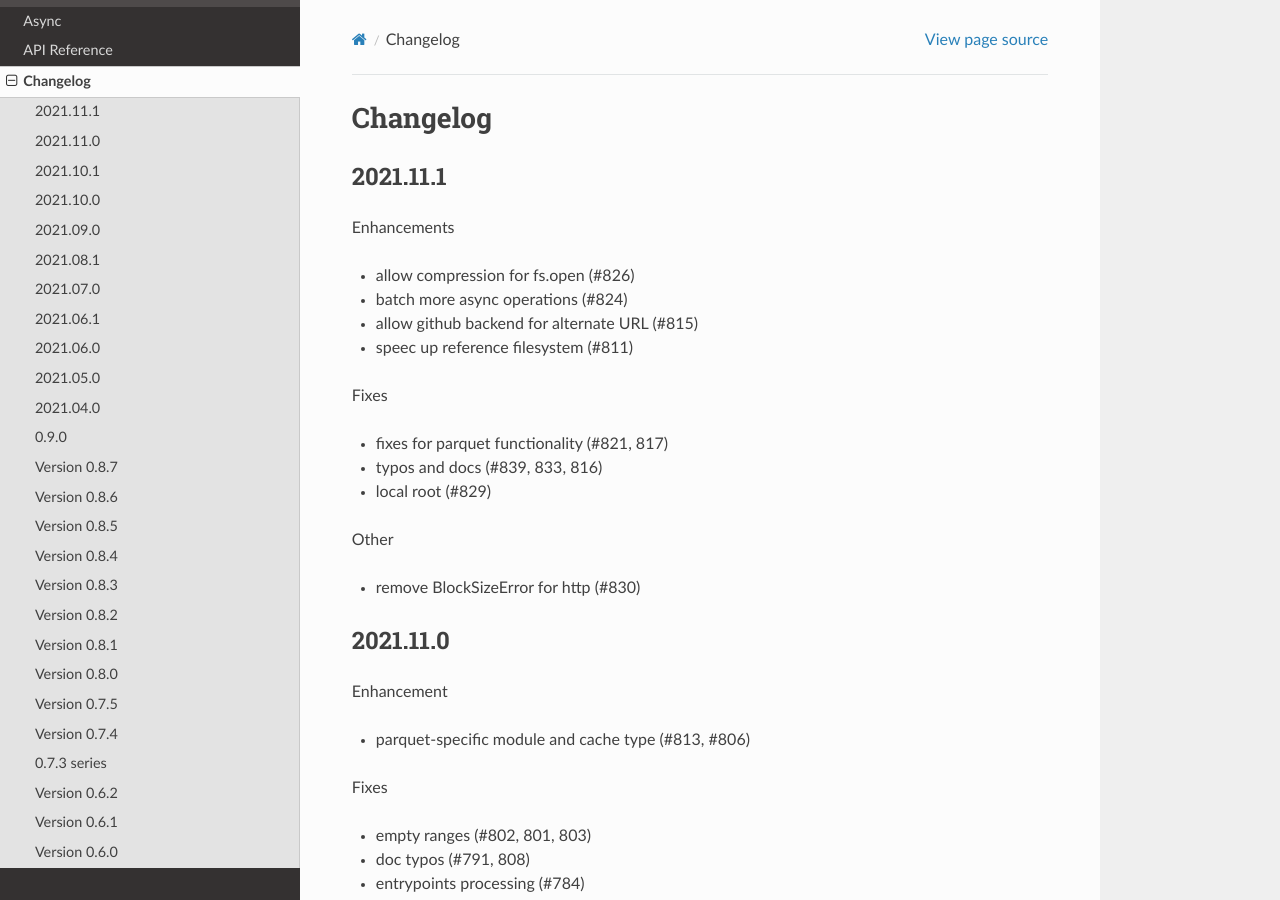
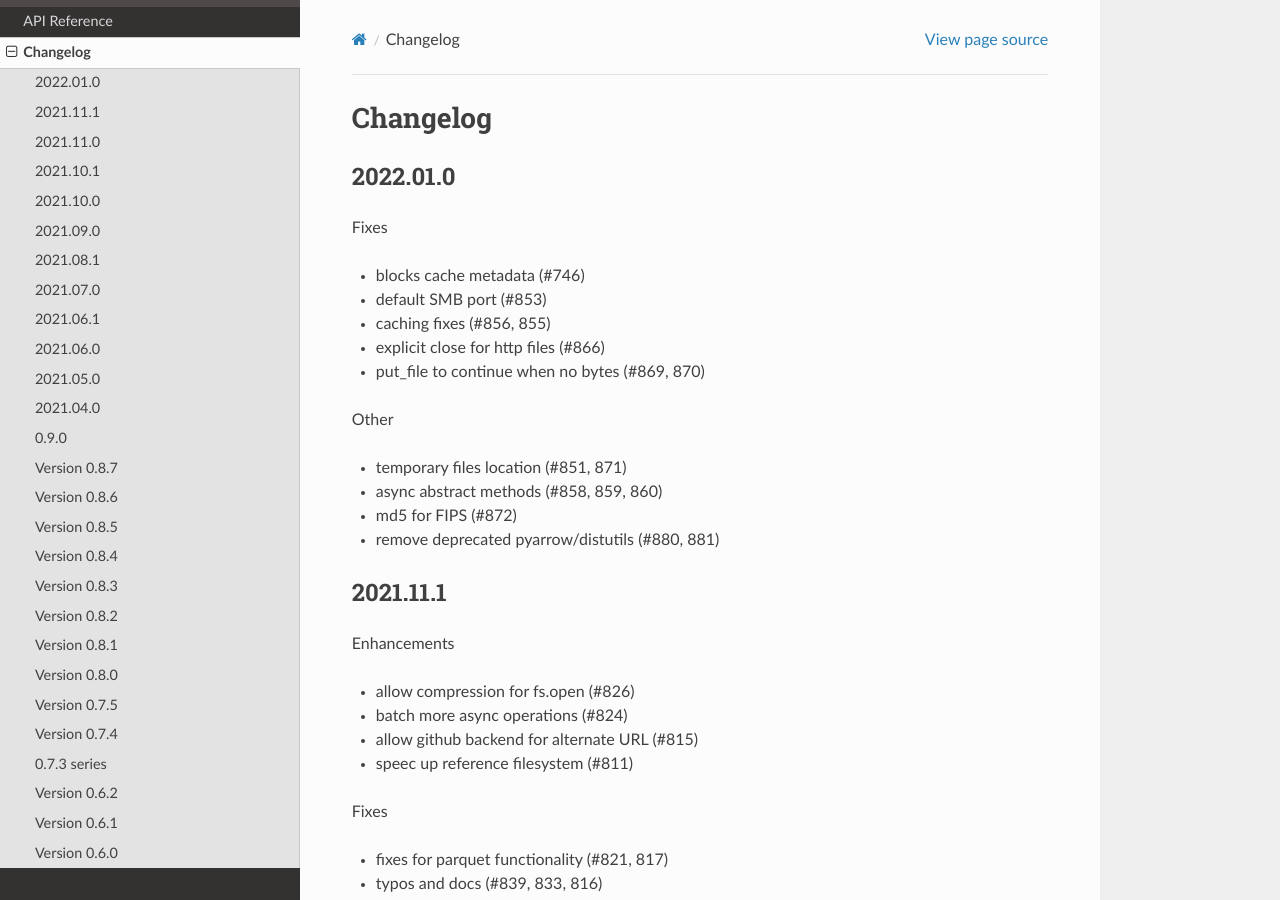
Before and after one commit to fsspec/filesystem_spec, a Sphinx documentation site: the page built from docs/source/changelog.rst, in a window 1280 px wide and 900 px high. Built offline with Sphinx 7.4.7 and the Read the Docs theme 2.0.0, drawn with Linux system fonts in a browser that asks for light colours.

Commit message:
update changelog for release (#883)

```diff
--- a/docs/source/changelog.rst
+++ b/docs/source/changelog.rst
@@ -1,5 +1,23 @@
 Changelog
 =========
+
+2022.01.0
+---------
+
+Fixes
+
+- blocks cache metadata (#746)
+- default SMB port (#853)
+- caching fixes (#856, 855)
+- explicit close for http files (#866)
+- put_file to continue when no bytes (#869, 870)
+
+Other
+
+- temporary files location (#851, 871)
+- async abstract methods (#858, 859, 860)
+- md5 for FIPS (#872)
+- remove deprecated pyarrow/distutils (#880, 881)
 
 2021.11.1
 ---------
```
